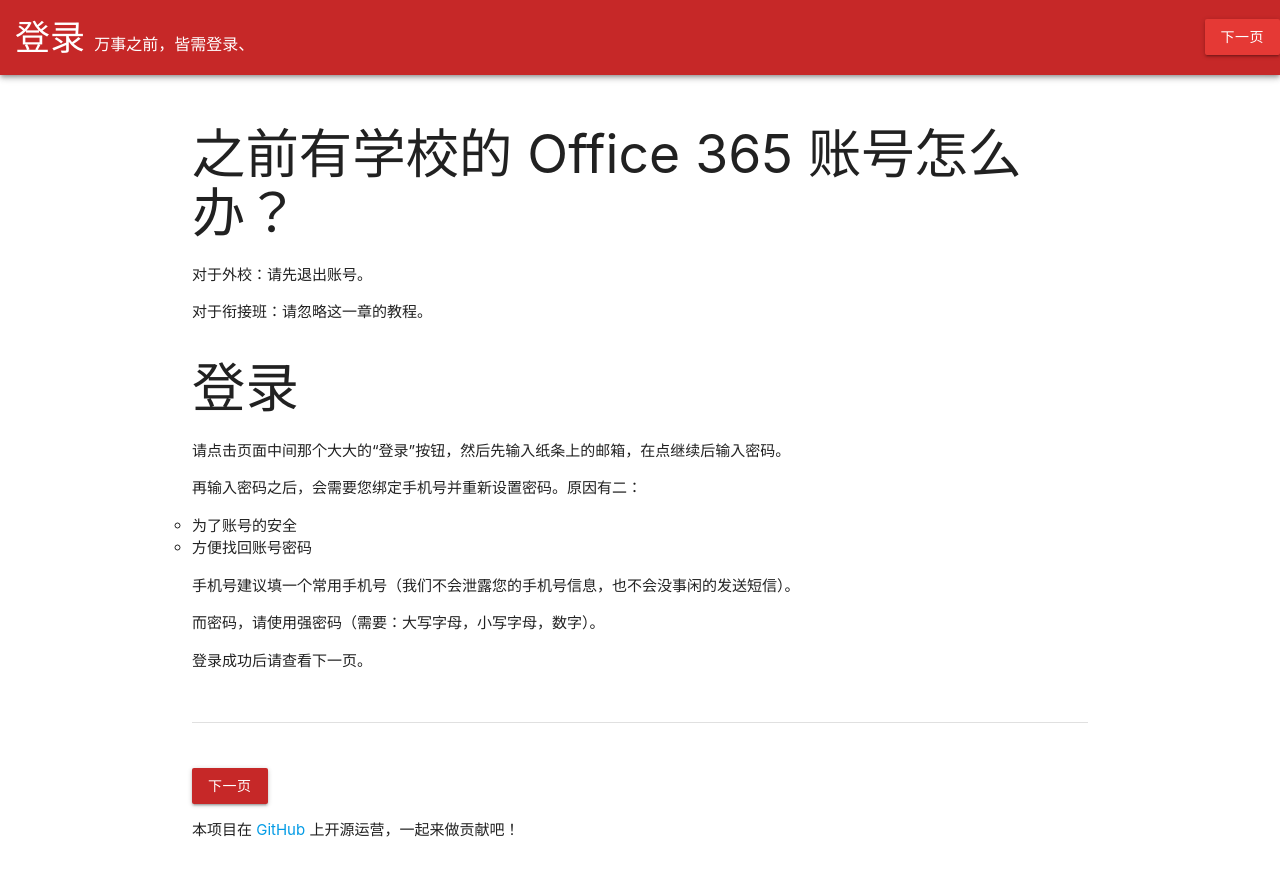
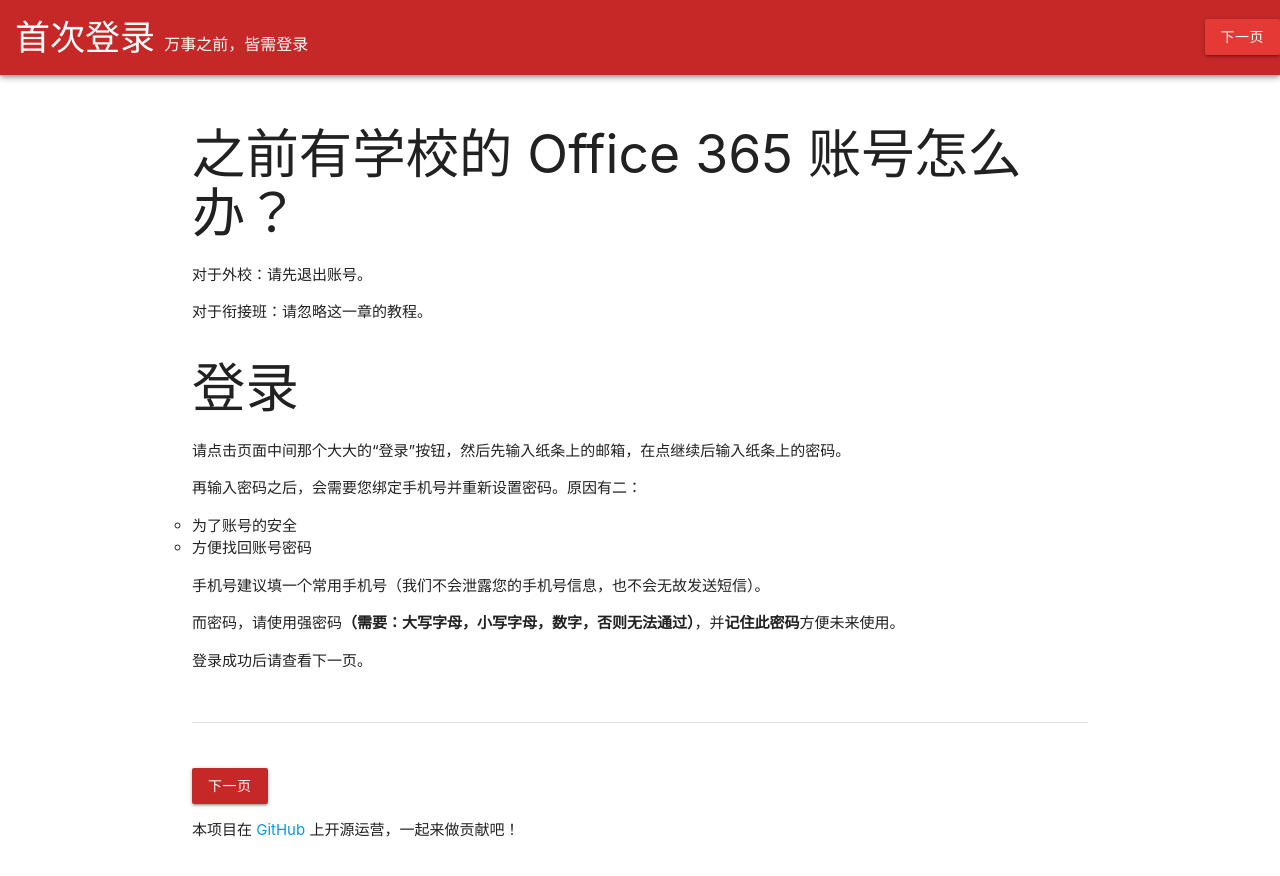
Before and after one commit to pkuschool/intro, a Jekyll site: the page built from 11-Login.md, in a window 1280 px wide. Shown: the top 876 px of the page. Built offline with Jekyll 4.4.1, drawn with Linux system fonts in a browser that asks for light colours; nearby versions of some CDN libraries; our own code applies the rules of GitHub Pages for plain Markdown files.

Commit message:
Update 11-Login.md

```diff
--- a/11-Login.md
+++ b/11-Login.md
@@ -1,9 +1,10 @@
 ---
 
 permalink: /11/
-title: 登录
-description: 万事之前，皆需登录、
+title: 首次登录
+description: 万事之前，皆需登录
 next: ../12
+
 ---
 
 ## 之前有学校的 Office 365 账号怎么办？
@@ -14,15 +15,15 @@ next: ../12
 
 ## 登录
 
-请点击页面中间那个大大的“登录”按钮，然后先输入纸条上的邮箱，在点继续后输入密码。
+请点击页面中间那个大大的“登录”按钮，然后先输入纸条上的邮箱，在点继续后输入纸条上的密码。
 
 再输入密码之后，会需要您绑定手机号并重新设置密码。原因有二：
 
 - 为了账号的安全
 - 方便找回账号密码
 
-手机号建议填一个常用手机号（我们不会泄露您的手机号信息，也不会没事闲的发送短信）。
+手机号建议填一个常用手机号（我们不会泄露您的手机号信息，也不会无故发送短信）。
 
-而密码，请使用强密码（需要：大写字母，小写字母，数字）。
+而密码，请使用强密码**（需要：大写字母，小写字母，数字，否则无法通过）**，并**记住此密码**方便未来使用。
 
 登录成功后请查看下一页。
```
